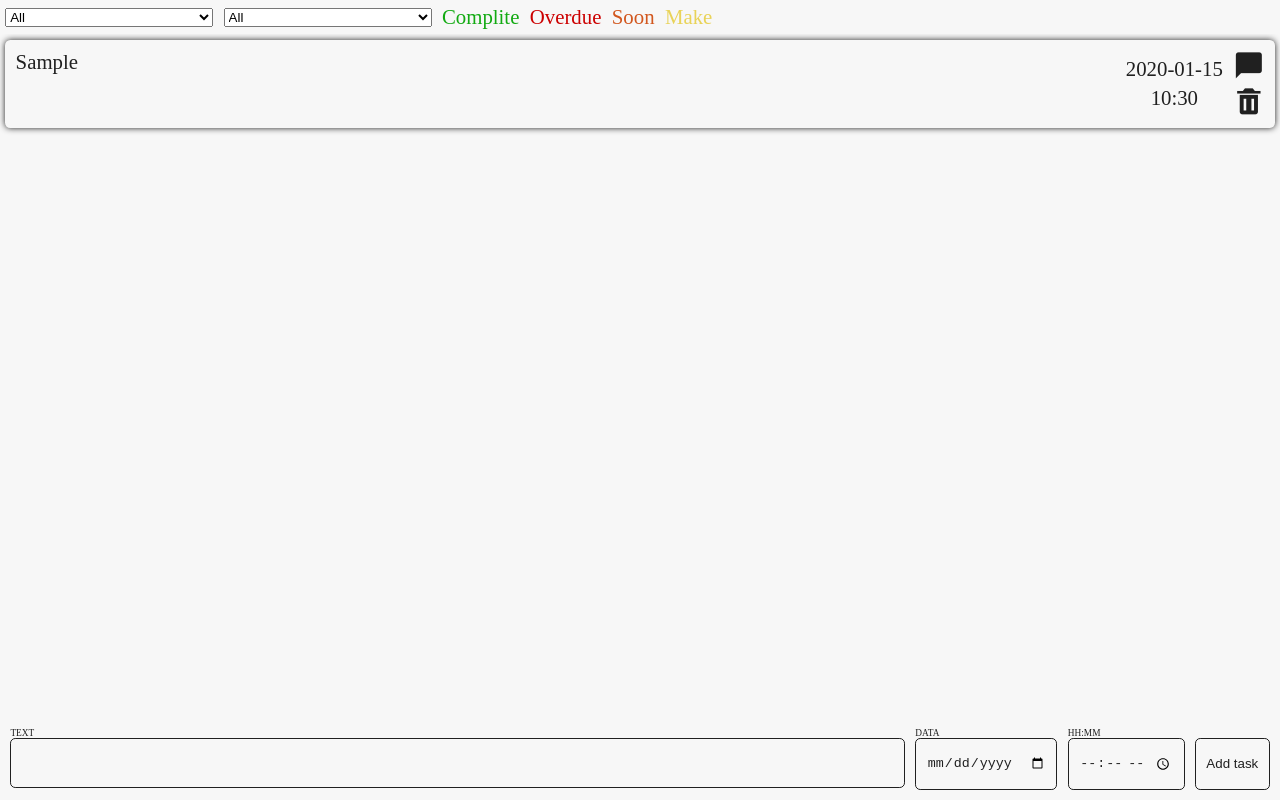
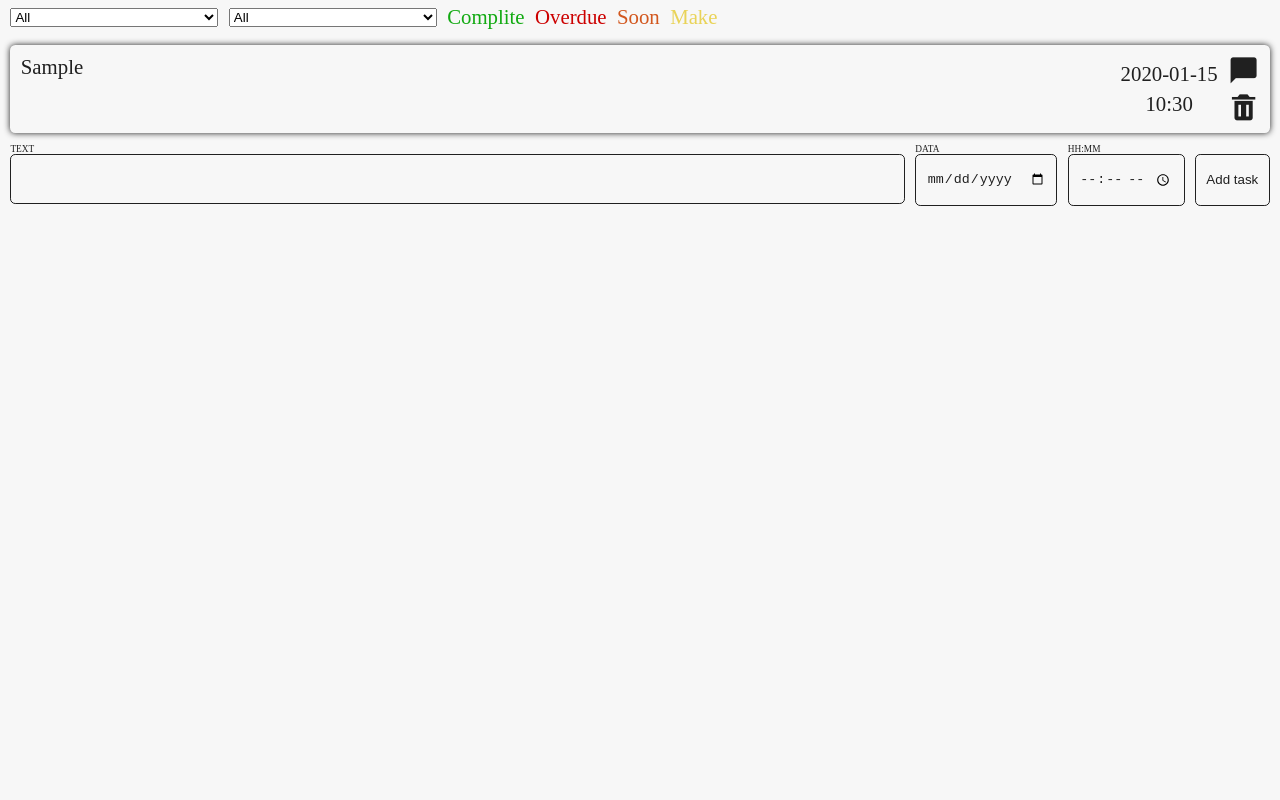
Before and after one commit to xleb321/ToDo_List, a plain HTML site: page index.html in a window 1280 px wide. Both pictures are taken after typing "Sample", "2020-01-15", "10:30" into the empty fields and a click on the button "Add task". Drawn offline with nearby package versions, Linux system fonts and the light colour scheme.

Commit message:
Alpha 0.4

```diff
--- a/components/global.css
+++ b/components/global.css
@@ -23,7 +23,7 @@ html {
 body {
   color: var(--color);
   background-color: var(--bg-color);
-  min-height: 100vh;
+  max-height: 100vh;
   display: flex;
   flex-direction: column;
 }
@@ -41,10 +41,12 @@ a {
 
 /* Сортировка */
 .option {
-  padding: var(--br);
+  flex: 0 0 auto;
+  padding: var(--br) var(--padding);
   display: flex;
   align-items: center;
   gap: var(--padding);
+  background: rgba(0, 0, 0, 0);
 }
 
 .optionSelest {
@@ -55,31 +57,37 @@ a {
 .option div :first-child {
   display: flex;
 }
+
 .option div :last-child {
   display: none;
 }
+
 .optionComplite {
   color: var(--complite);
 }
+
 .optionOverdue {
   color: var(--overdue);
 }
+
 .optionSoon {
   color: var(--soon);
 }
+
 .optionMake {
   color: var(--make);
 }
 
 /* Задачи */
 .taskList {
-  flex: 1;
-  max-height: 100%;
-  padding: var(--br);
+  flex: 1 1 auto;
+  padding: var(--padding);
   display: flex;
   flex-direction: column;
+  align-items: start;
   gap: var(--padding);
   overflow: hidden;
+  overflow-y: auto;
 }
 
 .taskList[data-settings*='"timing":"overdue"'] .task:not(.taskOverdue),
@@ -96,6 +104,11 @@ a {
 }
 
 .task {
+  align-self: start;
+  position: relative;
+  width: 100%;
+  height: fit-content;
+  margin: 0 auto;
   padding: var(--padding);
   display: flex;
   gap: var(--padding);
@@ -106,12 +119,15 @@ a {
 .taskOverdue {
   background-color: var(--overdue);
 }
+
 .taskSoon {
   background-color: var(--soon);
 }
+
 .taskMake {
   background-color: var(--make);
 }
+
 .taskComplite {
   background-color: var(--complite) !important;
 }
@@ -161,6 +177,7 @@ a {
 
 /* Добавить новую задачу */
 .newTaskForm {
+  flex: 0 0 auto;
   width: 100%;
   padding: var(--padding);
   display: flex;
--- a/components/main.js
+++ b/components/main.js
@@ -54,6 +54,7 @@ const FtimeСheck = (classTask = "task") => {
 const FgenerateTask = (text, data, time, compliting = false) => {
   const task = document.createElement("div");
   task.classList.add("task");
+
   if (compliting) {
     task.classList.add("taskComplite");
   }
@@ -75,8 +76,8 @@ const FgenerateTask = (text, data, time, compliting = false) => {
         <i class='bx bxs-trash' ></i>
         <i class='bx bxs-trash bx-tada' ></i>
       </button>
+
     </div>
-
   `;
   taskList.appendChild(task);
 
```
